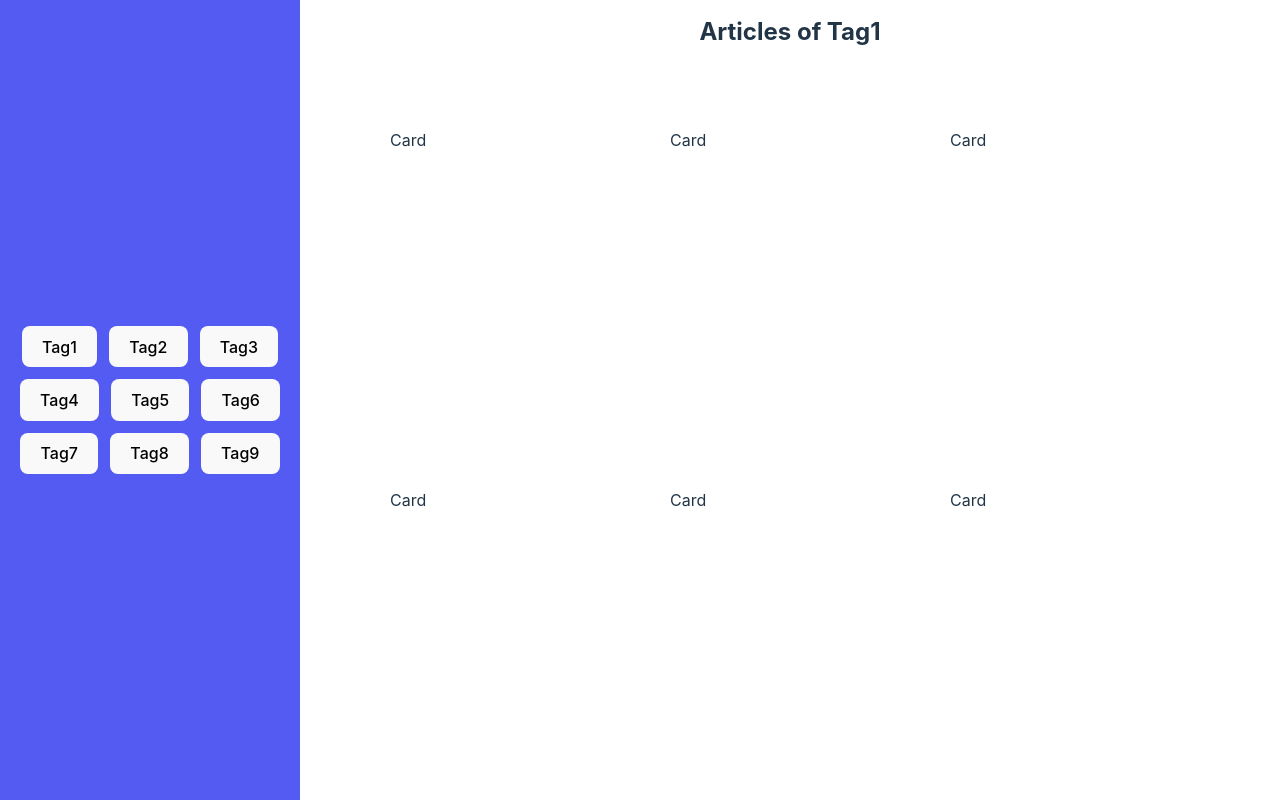
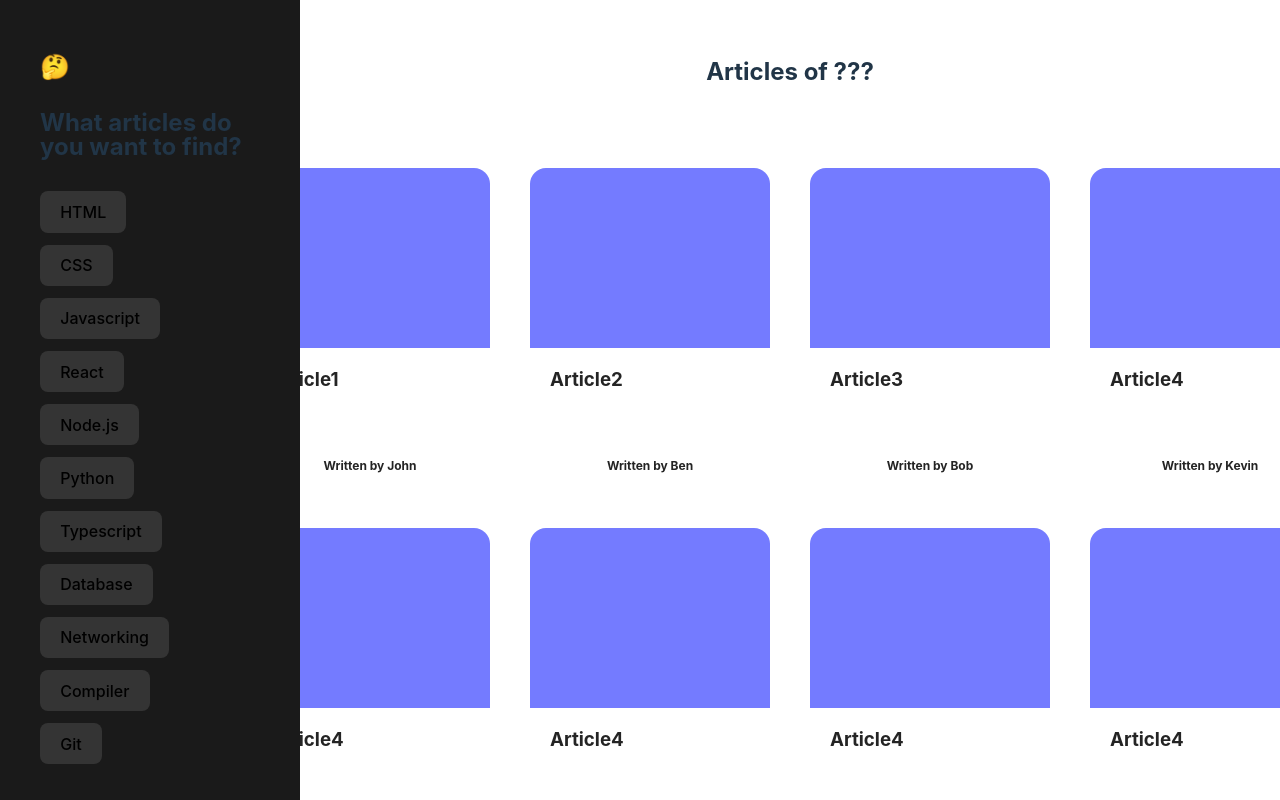
Before and after one commit to sleeep23/DevTagBot, a React (Vite) app in the folder client/: page / in a window 1280 px wide. Built offline with nearby package versions, Linux system fonts and the light colour scheme.

Commit message:
:lipstick: UI improvement

```diff
--- a/client/index.html
+++ b/client/index.html
@@ -4,7 +4,7 @@
     <meta charset="UTF-8" />
     <link rel="icon" type="image/svg+xml" href="/vite.svg" />
     <meta name="viewport" content="width=device-width, initial-scale=1.0" />
-    <title>Vite + React + TS</title>
+    <title>DevTagBot</title>
   </head>
   <body>
     <div id="root"></div>
--- a/client/src/App.tsx
+++ b/client/src/App.tsx
@@ -12,7 +12,7 @@ const Layout = styled.div`
 `;
 
 function App() {
-  const [tag, setTag] = useState<string>("Tag1");
+  const [tag, setTag] = useState<string>("???");
 
   return (
     <Layout>
--- a/client/src/Components/Articles/Articles.tsx
+++ b/client/src/Components/Articles/Articles.tsx
@@ -20,7 +20,9 @@ const ArticlesWrapper = styled.div`
 function Articles({ cntTag }: ArticlesProp) {
   return (
     <ArticlesWrapper>
-      <h2>Articles of {cntTag}</h2>
+      <h2 style={{ boxSizing: "border-box", paddingTop: "40px" }}>
+        Articles of {cntTag}
+      </h2>
       <CardList />
     </ArticlesWrapper>
   );
--- a/client/src/Components/Articles/Cards/Card.tsx
+++ b/client/src/Components/Articles/Cards/Card.tsx
@@ -1,5 +1,11 @@
 import React from "react";
 import styled from "styled-components";
+
+interface ContentProps {
+  title: string;
+  summary: string;
+  author: string;
+}
 
 const CardWrapper = styled.div`
   box-sizing: border-box;
@@ -7,14 +13,52 @@ const CardWrapper = styled.div`
   height: 320px;
   border-radius: 16px;
   background-color: white;
+  color: #242424;
   &:hover {
     transform: scale(1.05);
     transition: 0.2s ease-out;
   }
 `;
 
-function Card() {
-  return <CardWrapper>Card</CardWrapper>;
+const CardImgWrapper = styled.div`
+  box-sizing: border-box;
+  width: 100%;
+  height: 180px;
+  background-color: #747bff;
+  border-radius: 16px 16px 0 0;
+`;
+
+const CardContentWrapper = styled.div`
+  box-sizing: border-box;
+  height: 140px;
+  padding: 10px;
+  display: flex;
+  flex-direction: column;
+  justify-content: space-between;
+  gap: 10px;
+`;
+
+function Card({ title, author }: ContentProps) {
+  return (
+    <CardWrapper>
+      <CardImgWrapper></CardImgWrapper>
+      <CardContentWrapper>
+        <h3 style={{ padding: "10px", margin: "0px" }}>{title}</h3>
+        <p
+          style={{
+            padding: "0px",
+            margin: "0px",
+            fontWeight: "bold",
+            fontSize: "12px",
+            width: "100%",
+            textAlign: "center",
+          }}
+        >
+          Written by {author}
+        </p>
+      </CardContentWrapper>
+    </CardWrapper>
+  );
 }
 
 export default Card;
--- a/client/src/Components/Articles/Cards/CardList.tsx
+++ b/client/src/Components/Articles/Cards/CardList.tsx
@@ -13,11 +13,22 @@ const CardsGridContainer = styled.div`
   grid-template-columns: repeat(3, 240px);
   gap: 40px;
   justify-content: center;
+  @media (min-width: 1200px) {
+    grid-template-columns: repeat(4, 240px);
+  }
+  @media (min-width: 768px) and (max-width: 1200px) {
+    grid-template-columns: repeat(3, 240px);
+  } ;
 `;
 
 function CardList() {
   const cards = articles.map((article: ArticleType) => (
-    <Card key={article.id} />
+    <Card
+      key={article.id}
+      title={article.title}
+      summary={article.content}
+      author={article.author as string}
+    />
   ));
   return <CardsGridContainer>{cards}</CardsGridContainer>;
 }
--- a/client/src/Components/Sidebar/Sidebar.tsx
+++ b/client/src/Components/Sidebar/Sidebar.tsx
@@ -13,12 +13,16 @@ interface TagBtnProps {
 const SidebarWrapper = styled.div`
   width: 300px;
   height: 100vh;
-  background-color: #535bf2;
+  background-color: #1a1a1a;
   box-sizing: border-box;
+  padding: 40px;
+  overflow-y: scroll;
+  ::-webkit-scrollbar {
+    display: none;
+  }
   display: flex;
-  flex-wrap: wrap;
-  align-items: center;
-  align-content: center;
+  flex-direction: column;
+  align-items: flex-start;
   justify-content: center;
   gap: 12px;
 `;
@@ -26,6 +30,7 @@ const SidebarWrapper = styled.div`
 const TagBtnWrapper = styled.button`
   width: fit-content;
   height: fit-content;
+  background-color: #343434;
 `;
 
 function Sidebar({ setTag }: SidebarProps) {
@@ -36,7 +41,15 @@ function Sidebar({ setTag }: SidebarProps) {
       </TagBtnWrapper>
     );
   });
-  return <SidebarWrapper>{tagsSelectable}</SidebarWrapper>;
+  return (
+    <SidebarWrapper>
+      <h2>
+        <p style={{ paddingBottom: "8px", margin: "0" }}>🤔</p>
+        <br /> What articles do you want to find?
+      </h2>
+      {tagsSelectable}
+    </SidebarWrapper>
+  );
 }
 
 export default Sidebar;
--- a/client/src/Const/Articles.ts
+++ b/client/src/Const/Articles.ts
@@ -67,4 +67,10 @@ export const articles: Array<ArticleType> = [
     author: "Kevin",
     content: "Article4 is awesome!",
   },
+  {
+    id: 11,
+    title: "Article4",
+    author: "Kevin",
+    content: "Article4 is awesome!",
+  },
 ];
--- a/client/src/Const/Tags.ts
+++ b/client/src/Const/Tags.ts
@@ -1,11 +1,13 @@
 export const tags = [
-  "Tag1",
-  "Tag2",
-  "Tag3",
-  "Tag4",
-  "Tag5",
-  "Tag6",
-  "Tag7",
-  "Tag8",
-  "Tag9",
+  "HTML",
+  "CSS",
+  "Javascript",
+  "React",
+  "Node.js",
+  "Python",
+  "Typescript",
+  "Database",
+  "Networking",
+  "Compiler",
+  "Git",
 ];
```
